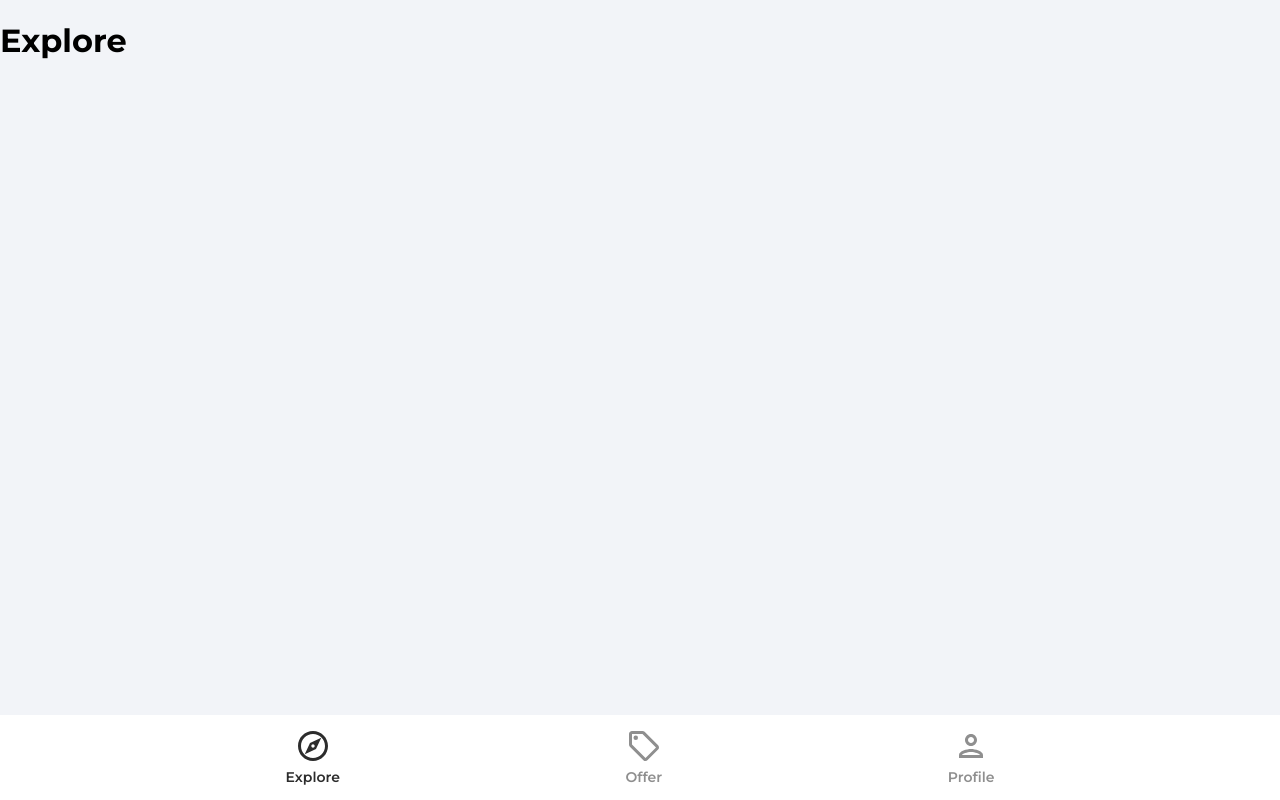
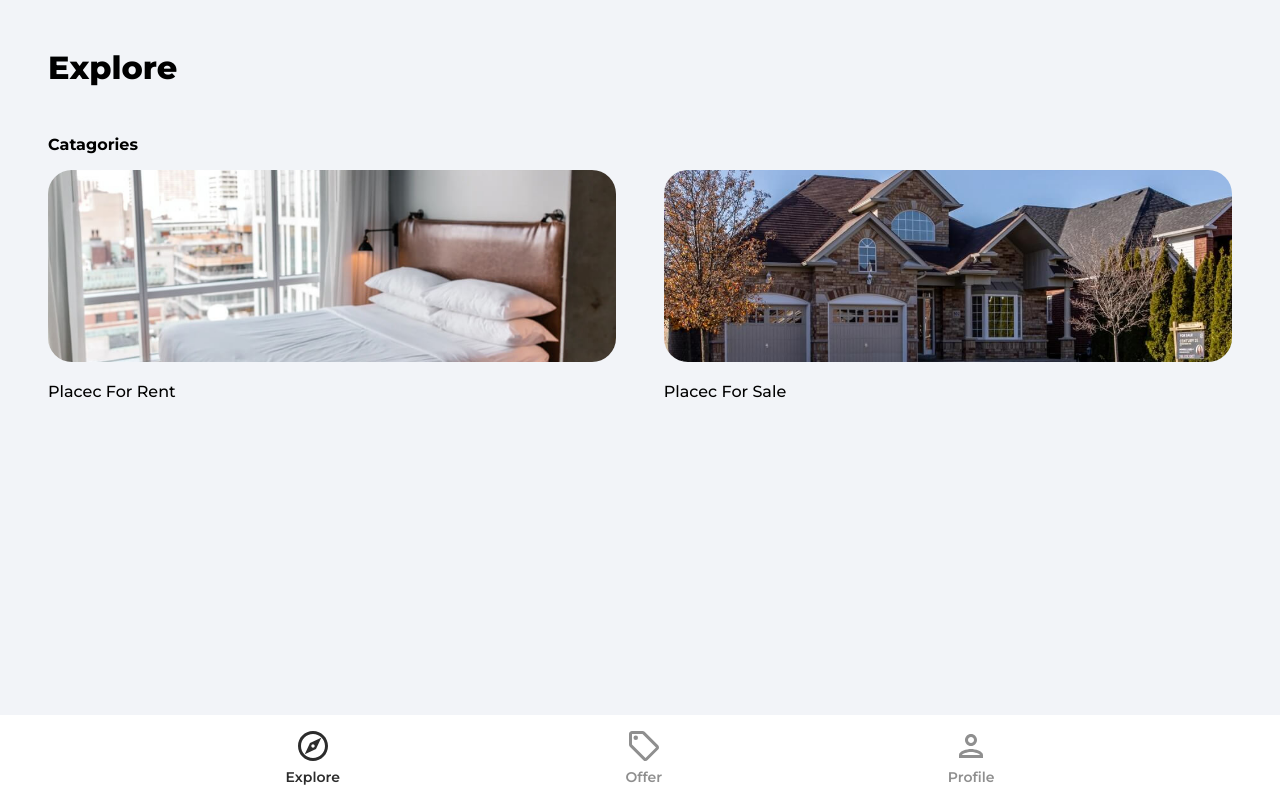
Before and after one commit to shambel-amare/house-listing-marketplace, a React (Create React App) app: page / in a window 1280 px wide. Built offline with nearby package versions, Linux system fonts and the light colour scheme.

Commit message:
working on listings branch

```diff
--- a/src/App.js
+++ b/src/App.js
@@ -4,6 +4,7 @@ import 'react-toastify/dist/ReactToastify.css'
 import Navbar from './components/Navbar'
 
 import Explore from './pages/Explore'
+import Category from './pages/Category'
 import Offers from './pages/Offers'
 import Profile from './pages/Profile'
 import SignIn from './pages/SignIn'
@@ -19,6 +20,7 @@ function App() {
       <Routes>
         <Route path='/' element={<Explore />} />
         <Route path='/offers' element={<Offers />} />
+        <Route path='/category/:categoryName' element={<Category />} />
         <Route path='/profile' element={<PrivateRoute />} >
           <Route path='/profile' element={<Profile />} />
         </Route>
--- a/src/index.css
+++ b/src/index.css
@@ -230,9 +230,9 @@ button {
 
 .signInBar,
 .signUpBar {
-  margin-top: 3rem;
+  margin-top: 0;
   display: flex;
-  justify-content: space-between;
+  justify-content: center;
   align-items: center;
   position: inherit;
 }
@@ -246,7 +246,7 @@ button {
 @media (min-width: 1024px) {
   .signInBar,
   .signUpBar {
-    justify-content: start;
+    justify-content: center;
   }
 }
 
@@ -263,6 +263,8 @@ button {
   align-items: center;
   width: 3rem;
   height: 3rem;
+  margin-left: 1rem;
+  margin-right: 3rem;
   background-color: #00cc66;
   border-radius: 50%;
 }
@@ -270,6 +272,7 @@ button {
   .signInButton,
   .signUpButton {
     margin-left: 3rem;
+    margin-right: 10rem;
   }
 }
 
--- /dev/null
+++ b/src/pages/Category.jsx
@@ -0,0 +1,9 @@
+import React from 'react'
+
+function Category() {
+  return (
+    <div>Category</div>
+  )
+}
+
+export default Category
--- a/src/pages/Explore.jsx
+++ b/src/pages/Explore.jsx
@@ -1,9 +1,31 @@
+import{Link} from 'react-router-dom'
+import rentCatagoryImage from '../assets/jpg/rentCategoryImage.jpg'
+import sellCatagoryImage from '../assets/jpg/sellCategoryImage.jpg'
 
 function Explore() {
+
+
   return (
-    <div>
-      <h1>Explore</h1>
+    <div className='explore'>
+      <header>
+      <p className="pageHeader">Explore</p>
 
+      </header>
+      <main>
+        {/* Slider */}
+
+        <p className="exploreCategoryHeading">Catagories</p>
+        <div className="exploreCategories">
+          <Link to='/category/rent'>
+            <img src={rentCatagoryImage} alt="Rent" className="exploreCategoryImg" />
+            <p className="exploreCategoryName">Placec For Rent</p>
+          </Link>
+          <Link to='/category/sale'>
+            <img src={sellCatagoryImage} alt="Sale" className="exploreCategoryImg" />
+            <p className="exploreCategoryName">Placec For Sale</p>
+          </Link>
+        </div>
+      </main>
     </div>
   )
 }
--- a/src/pages/SignIn.jsx
+++ b/src/pages/SignIn.jsx
@@ -52,7 +52,7 @@ function SignIn() {
           <input type={showPassword?'text':'password'} className='passwordInput' placeholder="Password" id='password' value={password} onChange={onChange} />
           <img className="showPassword" src={visibilityIcon} alt='show password' onClick={()=>setShowPassword((prevState)=>!prevState)}/>
         </div>
-      <Link to='/forgot-password' className='forgotPasswordLink'> Forgot Password</Link>
+      </form>
       <div className="signInBar">
         <p className="signInText">
           Sign In
@@ -60,11 +60,10 @@ function SignIn() {
         <button className="signInButton">
           <ArrowRightIcon fill='#ffffff' width='34px' height='34px'/>
         </button>
-
+        <Link to='/forgot-password' className='forgotPasswordLink'> Forgot Password</Link>
       </div>
-      </form>
       <OAuth />
-      <Link to='/sign-up' className='pageHeader registerLink'>Sign Up Instead</Link>
+      <Link to='/sign-up' className='registerLink'>Sign Up Instead</Link>
     </div>
   )
 }
--- a/src/pages/SignUp.jsx
+++ b/src/pages/SignUp.jsx
@@ -65,7 +65,7 @@ function SignUp() {
           <input type={showPassword?'text':'password'} className='passwordInput' placeholder="Password" id='password' value={password} onChange={onChange} />
           <img className="showPassword" src={visibilityIcon} alt='show password' onClick={()=>setShowPassword((prevState)=>!prevState)}/>
         </div>
-      <Link to='/forgot-password' className='forgotPasswordLink'> Forgot Password</Link>
+      {/* <Link to='/forgot-password' className='forgotPasswordLink'> Forgot Password</Link>  */}
       <div className="signUpBar">
       <p className="signUpText">
         Sign Up
@@ -73,6 +73,7 @@ function SignUp() {
       <button className="signUpButton">
         <ArrowRightIcon fill='#ffffff' width='34px' height='34px'/>
       </button>
+      <Link to='/forgot-password' className='forgotPasswordLink'> Forgot Password</Link>
       </div>
       </form>
       <OAuth />
```
Lines whose indentation alone changed are shown as unchanged.
